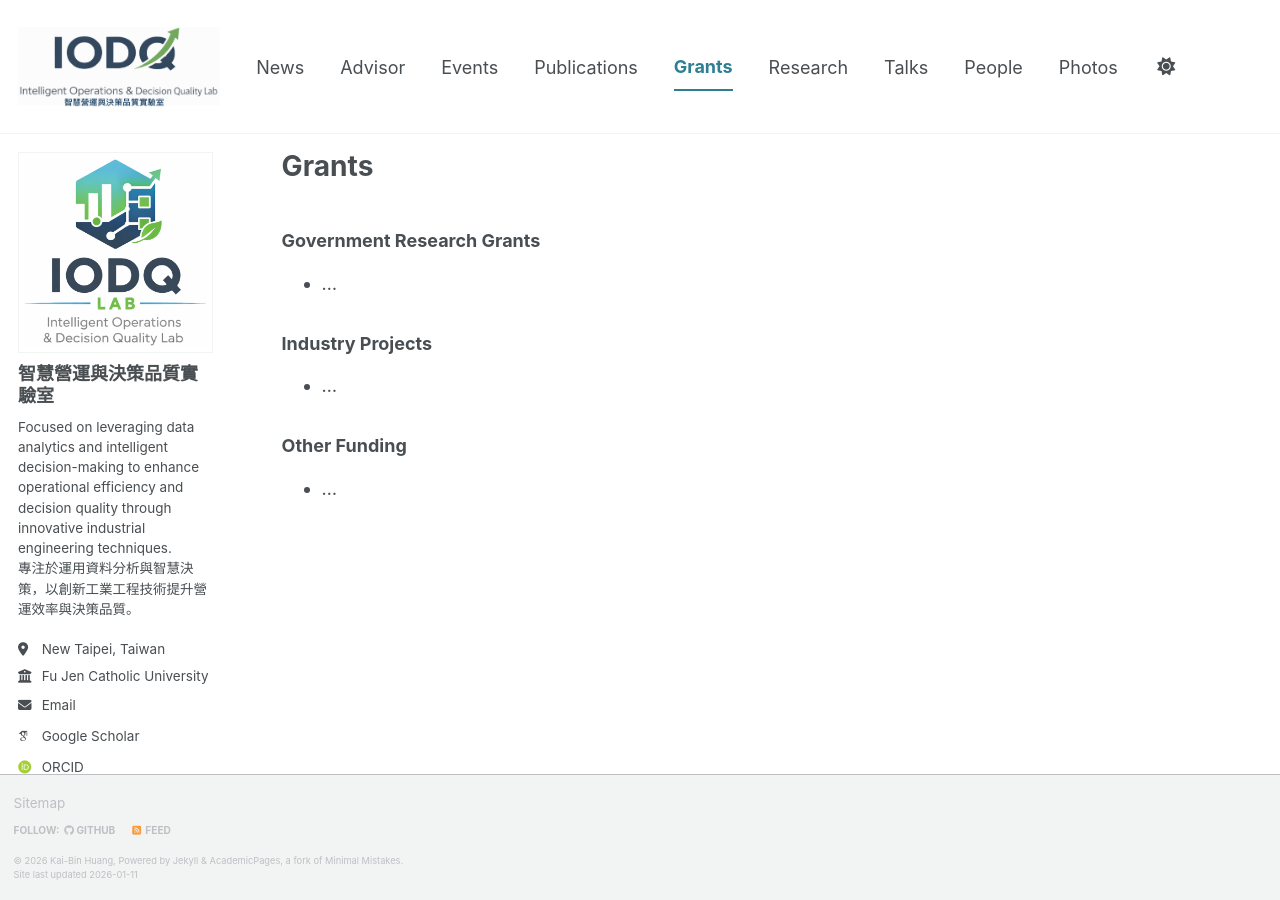
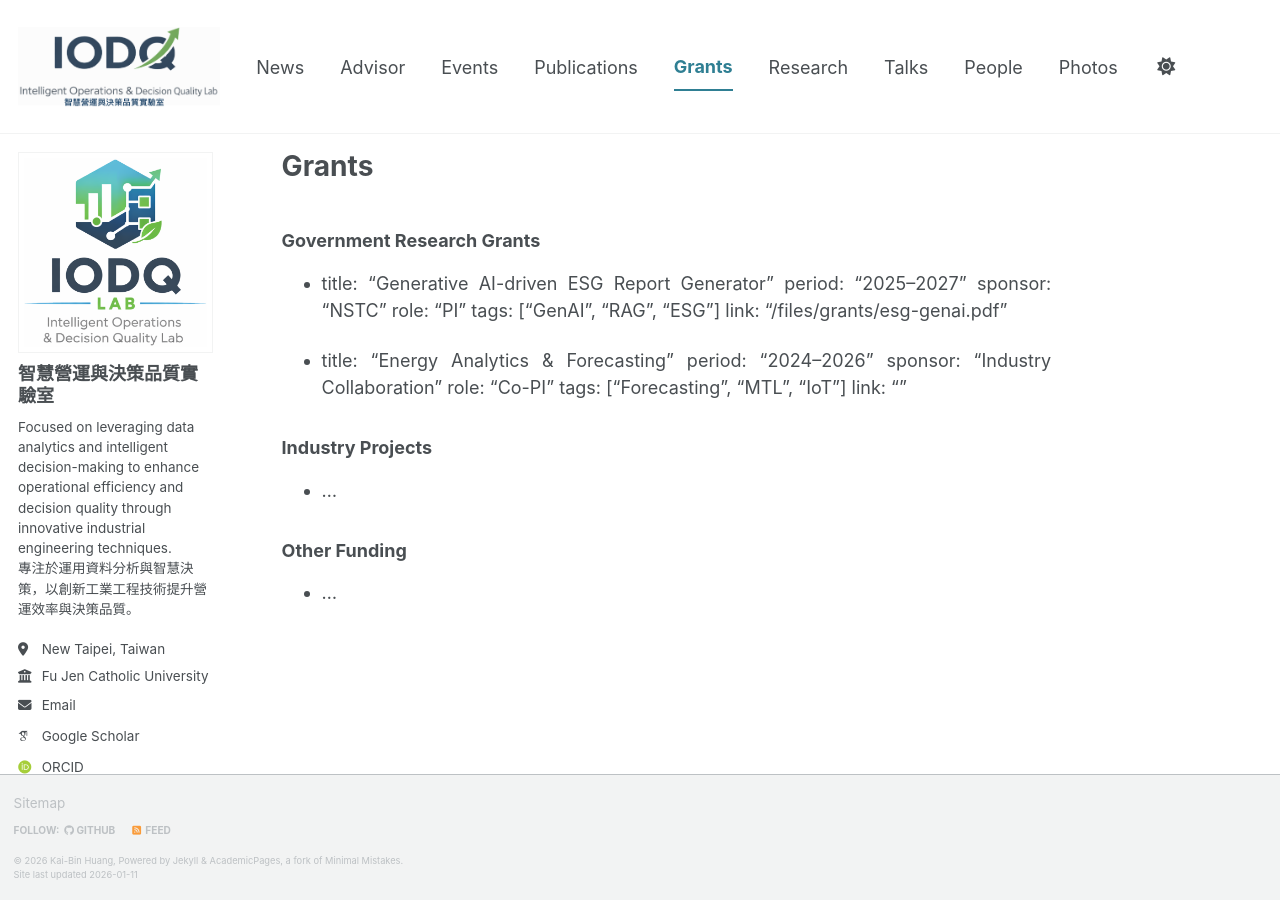
Before and after one commit to kbhuang188/kbhuang188.github.io, a Jekyll site: the page built from _pages/grants.md, in a window 1280 px wide. Built offline with Jekyll 4.4.1, drawn with Linux system fonts in a browser that asks for light colours; some web fonts are replaced; a script bundle is joined from its source files by our own code; library files that are not in the unit come from our copies.

Commit message:
Update grants.md

```diff
--- a/_pages/grants.md
+++ b/_pages/grants.md
@@ -5,7 +5,19 @@ permalink: /grants/
 ---
 
 ### Government Research Grants
-- …
+- title: "Generative AI-driven ESG Report Generator"
+  period: "2025–2027"
+  sponsor: "NSTC"
+  role: "PI"
+  tags: ["GenAI", "RAG", "ESG"]
+  link: "/files/grants/esg-genai.pdf"
+
+- title: "Energy Analytics & Forecasting"
+  period: "2024–2026"
+  sponsor: "Industry Collaboration"
+  role: "Co-PI"
+  tags: ["Forecasting", "MTL", "IoT"]
+  link: ""
 
 ### Industry Projects
 - …
```
